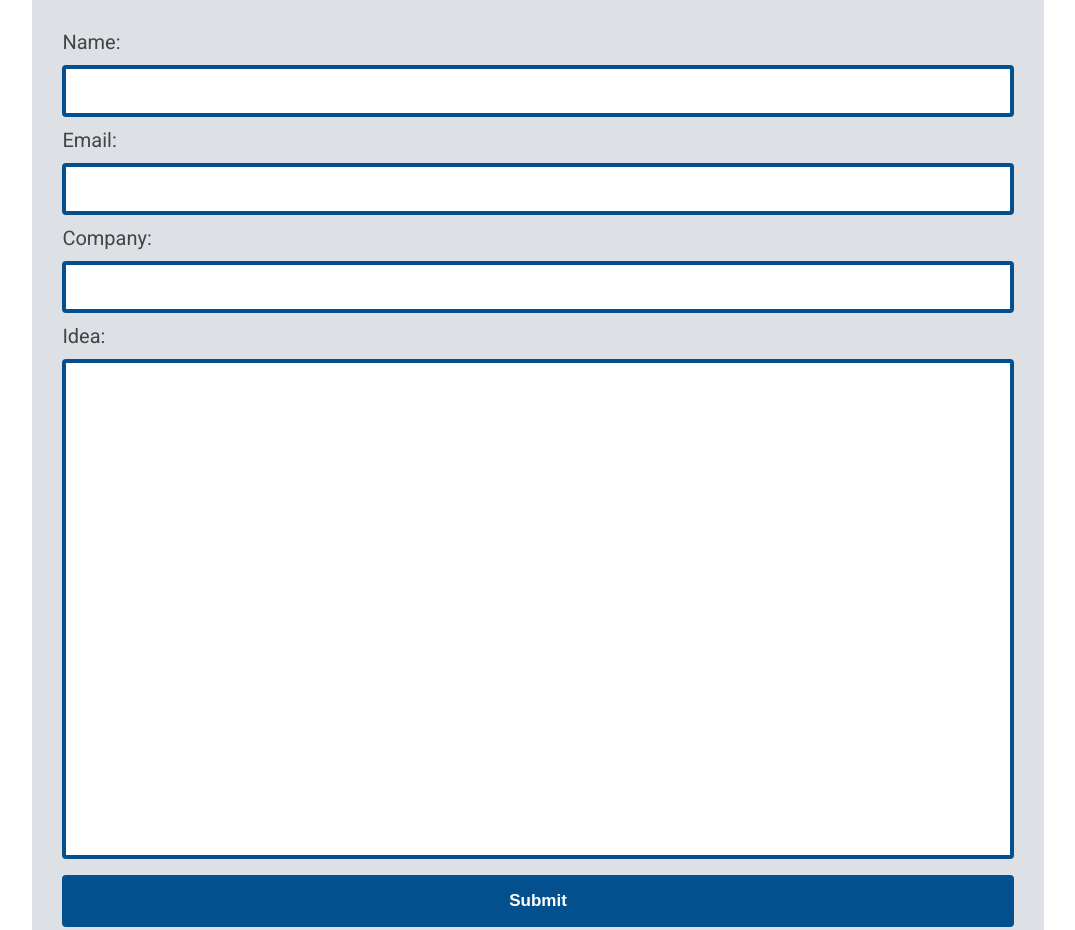
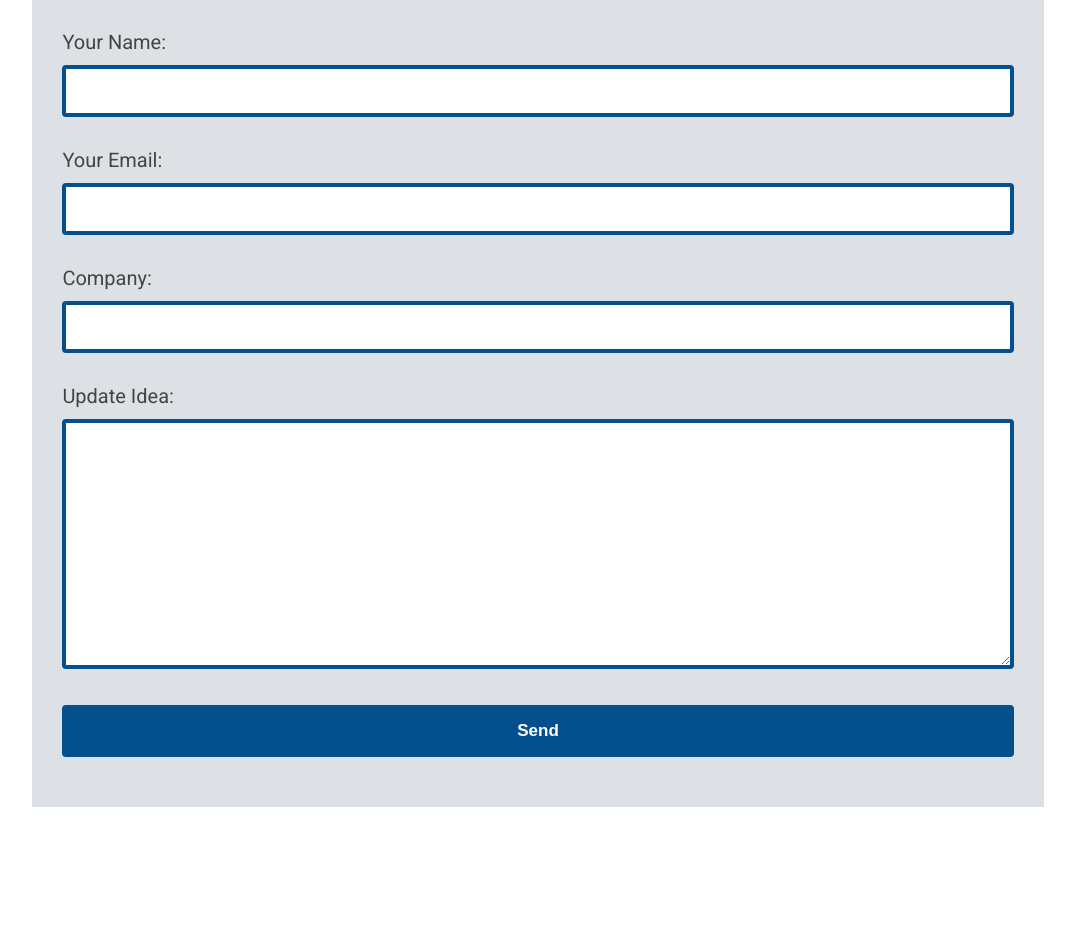
Before and after one commit to leobreo/updatefactory, a plain HTML site: page submit.html in a window 1280 px wide. Shown: the part 404-1334 px from the top of the page, without its empty margins (102-1177 px from the left). After the commit the page ends 1219 px from the top, so only its background shows below. Drawn offline with Linux system fonts and the light colour scheme.

Commit message:
update submit form

```diff
--- a/startpage.css
+++ b/startpage.css
@@ -155,6 +155,17 @@ input[type=text], select {
     font-size: 0.85rem;
   }
 
+input[type=email], select {
+    width: 100%;
+    padding: 12px 20px;
+    margin: 8px 0;
+    display: inline-block;
+    border: 4px solid rgb(4, 80, 143);
+    border-radius: 4px;
+    box-sizing: border-box;
+    font-size: 0.85rem;
+  }
+
   input[type=submit]{
     width: 100%;
     padding: 12px 20px;
@@ -168,3 +179,29 @@ input[type=text], select {
     color: white;
     font-weight: bold;
   }
+
+  button{
+    width: 100%;
+    padding: 12px 20px;
+    margin: 8px 0;
+    display: block;
+    border: 4px solid rgb(4, 80, 143);
+    background-color: rgb(4, 80, 143);
+    border-radius: 4px;
+    box-sizing: border-box;
+    font-size: 0.85rem;
+    color: white;
+    font-weight: bold;
+  }
+
+  textarea{
+    width: 100%;
+    padding: 12px 20px;
+    margin: 8px 0;
+    display: inline-block;
+    border: 4px solid rgb(4, 80, 143);
+    border-radius: 4px;
+    box-sizing: border-box;
+    font-size: 0.85rem;
+    min-height: 250px;
+  }
--- a/submit.html
+++ b/submit.html
@@ -42,38 +42,27 @@
 
             <hr class="bold">
 
-            <label for="fname">Name:</label>
-            <input type="text" id="name" name="name"><br>
+        <form name="contact" method="POST" data-netlify="true">
 
-            <label for="email">Email:</label>
-            <input type="text" id="fname" name="email"><br>
+            <p>
+                <label>Your Name: <input type="text" name="name" /></label>
+            </p>
+            <p>
+                <label>Your Email: <input type="email" name="email" /></label>
+            </p>
+            </p>
+                <label>Company: <input type="text" name="name" /></label>
+            <p>
+                <label>Update Idea: <textarea></textarea></label>
+            <p>
+                <button type="submit">Send</button>
+            </p>
 
-            <label for="email">Company:</label>
-            <input type="text" id="fname" name="company"><br>
+          </form>
 
-            <label for="email">Idea:</label>
-            <input type="text" id="fname" name="idea" placeholders="Hallo"style="height: 500px"><br>
-            <input type="submit">
         </div>
-
     </div>
 
-    <script>
-        var myIndex = 0;
-        carousel();
-
-        function carousel() {
-          var i;
-          var x = document.getElementsByClassName("mySlides");
-          for (i = 0; i < x.length; i++) {
-            x[i].style.display = "none";
-          }
-          myIndex++;
-          if (myIndex > x.length) {myIndex = 1}
-          x[myIndex-1].style.display = "block";
-          setTimeout(carousel, 2000); // Change image every 2 seconds
-        }
-        </script>
 </body>
 
 </html>
```
